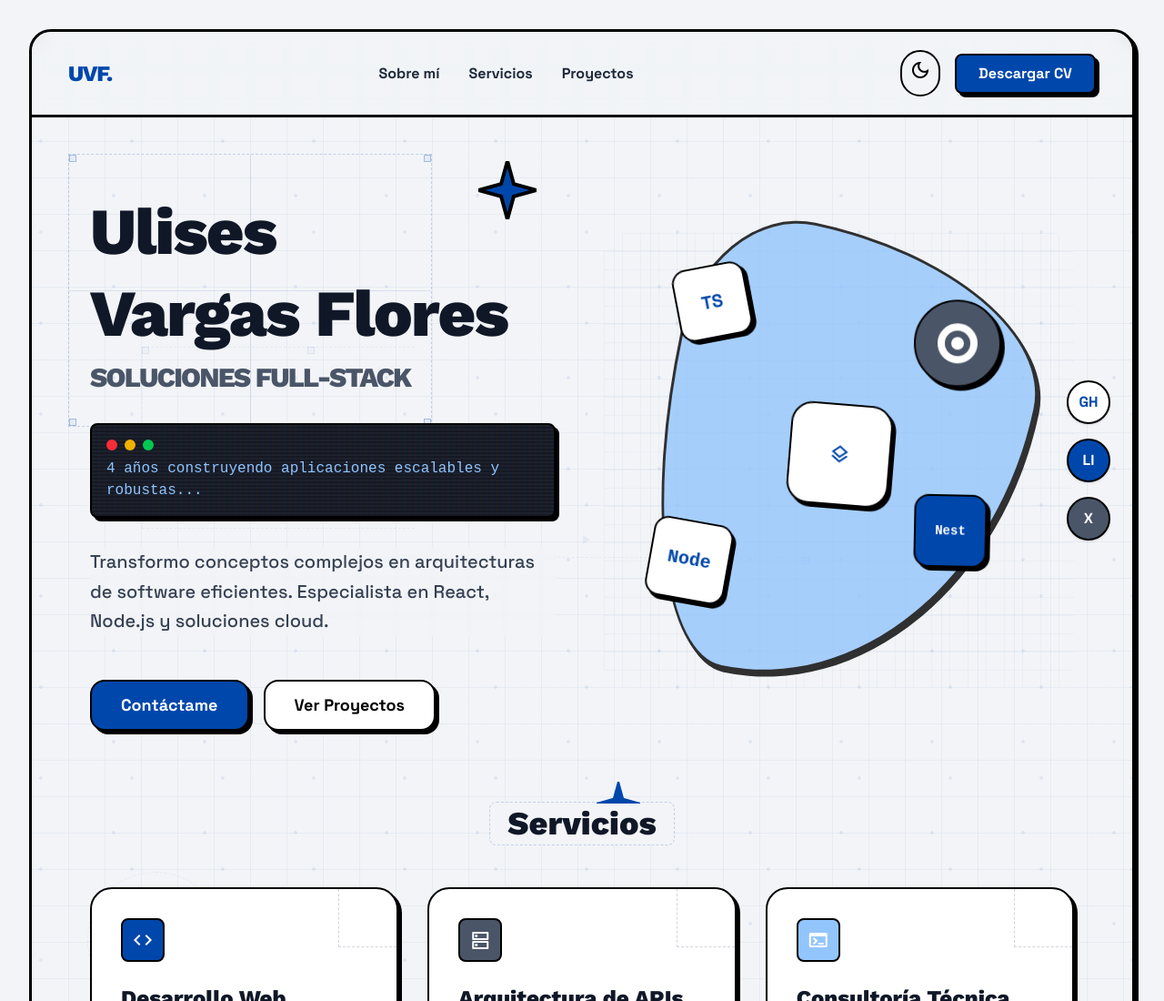
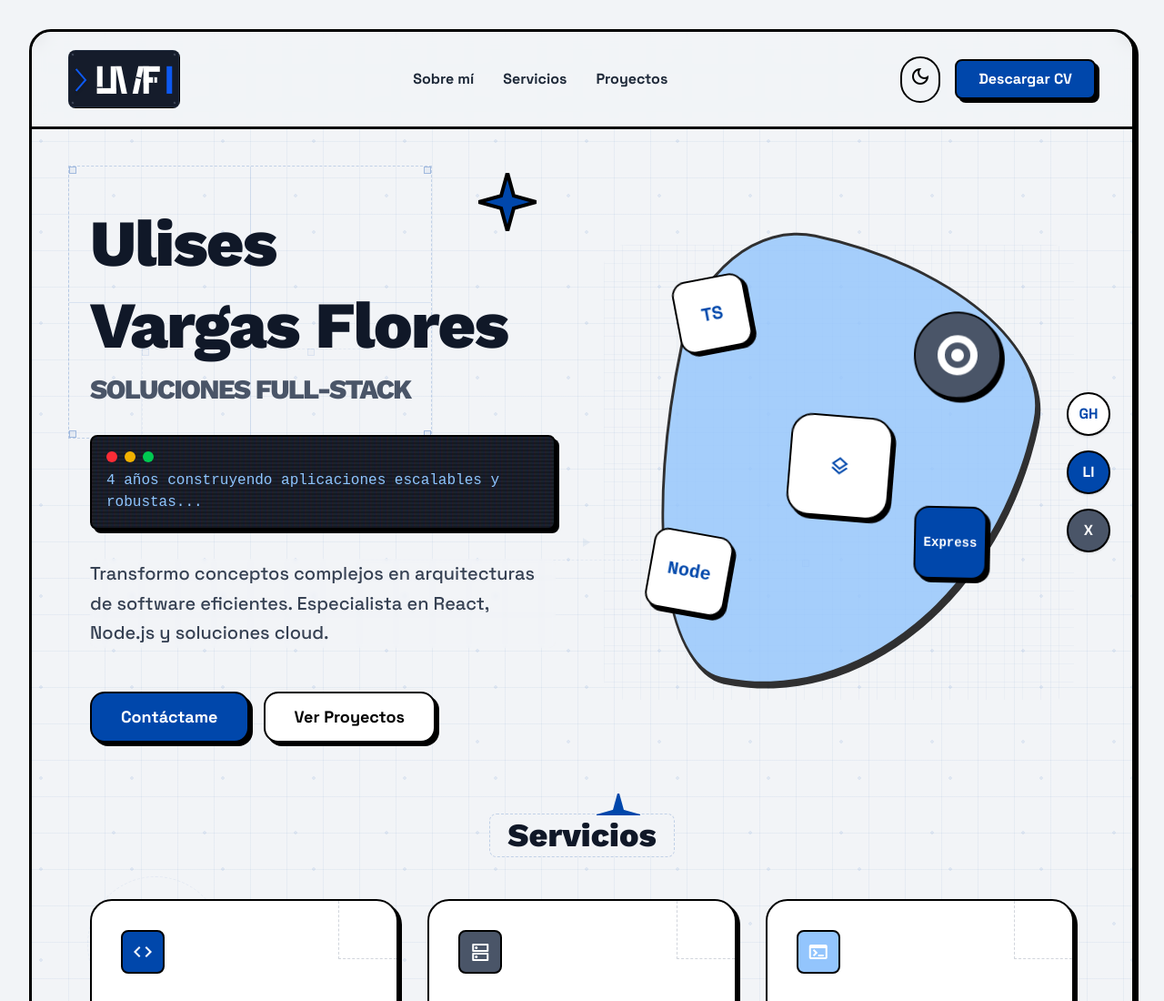
Before and after one commit to UliVargas/portfolio, an Astro site: page / in a window 1280 px wide. Shown: the top 1100 px of the page at 91% size. Built offline with nearby package versions, Linux system fonts and the light colour scheme; Astro itself is replaced by a stand-in of ours.

Commit message:
feat: actualizar favicon y agregar logo SVG en el encabezado

```diff
--- a/src/components/Header.astro
+++ b/src/components/Header.astro
@@ -3,9 +3,9 @@
 ---
 
 <nav class="flex items-center justify-between px-3 sm:px-6 py-4 md:px-10 md:py-5 border-b-3 border-black dark:border-white relative z-20 bg-background-light/80 dark:bg-background-dark/80 backdrop-blur-sm">
-    <div class="text-2xl font-display font-black tracking-tighter text-primary dark:text-white">
-        UVF.
-    </div>
+    <a href="/">
+        <img src="/logo.svg" alt="UVF Logo" class="h-16 w-auto rounded-lg" />
+    </a>
 
     <div class="hidden md:flex items-center space-x-8">
         <a href="#about" class="font-bold hover:underline decoration-2 underline-offset-4 decoration-primary dark:decoration-primary text-gray-800 dark:text-gray-200">
--- a/src/components/Hero.astro
+++ b/src/components/Hero.astro
@@ -88,7 +88,7 @@
         </div>
 
         <div class="float-1 absolute bottom-32 right-12 md:right-24 bg-primary w-16 h-16 md:w-20 md:h-20 flex items-center justify-center rounded-xl border-2 border-black shadow-neobrutalism z-20 -rotate-6deg">
-            <span class="text-white font-bold font-mono text-xs md:text-sm">Nest</span>
+            <span class="text-white font-bold font-mono text-xs md:text-sm">Express</span>
         </div>
 
         <!-- Center Icon -->
```
Also changed, not shown: public/favicon.ico (deleted), public/favicon.svg, public/logo.svg (added).
